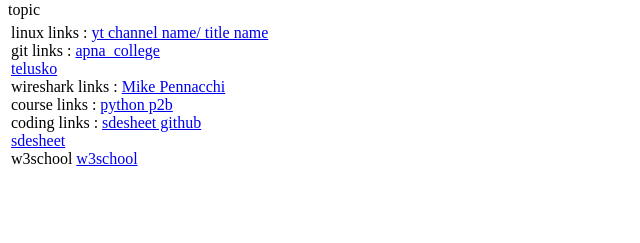
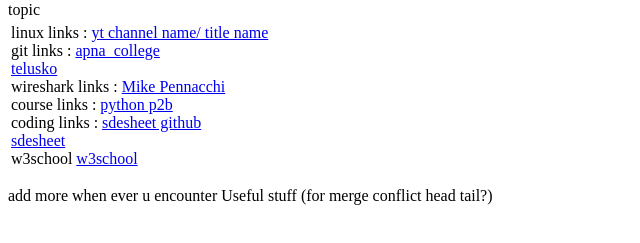
Before and after one commit to bvishnuvarshitha/demo1vv, a plain HTML site: page index.html in a window 1280 px wide. Shown: the part 79-322 px from the top of the page, without its empty margins (0-640 px from the left). Drawn offline with Linux system fonts and the light colour scheme.

Commit message:
for merge conflict

```diff
--- a/index.html
+++ b/index.html
@@ -24,5 +24,6 @@
         </td>
 
     </table>
+    <p>add more when ever u encounter Useful stuff (for merge conflict head tail?)</p>
 </body>
 </html>
```
